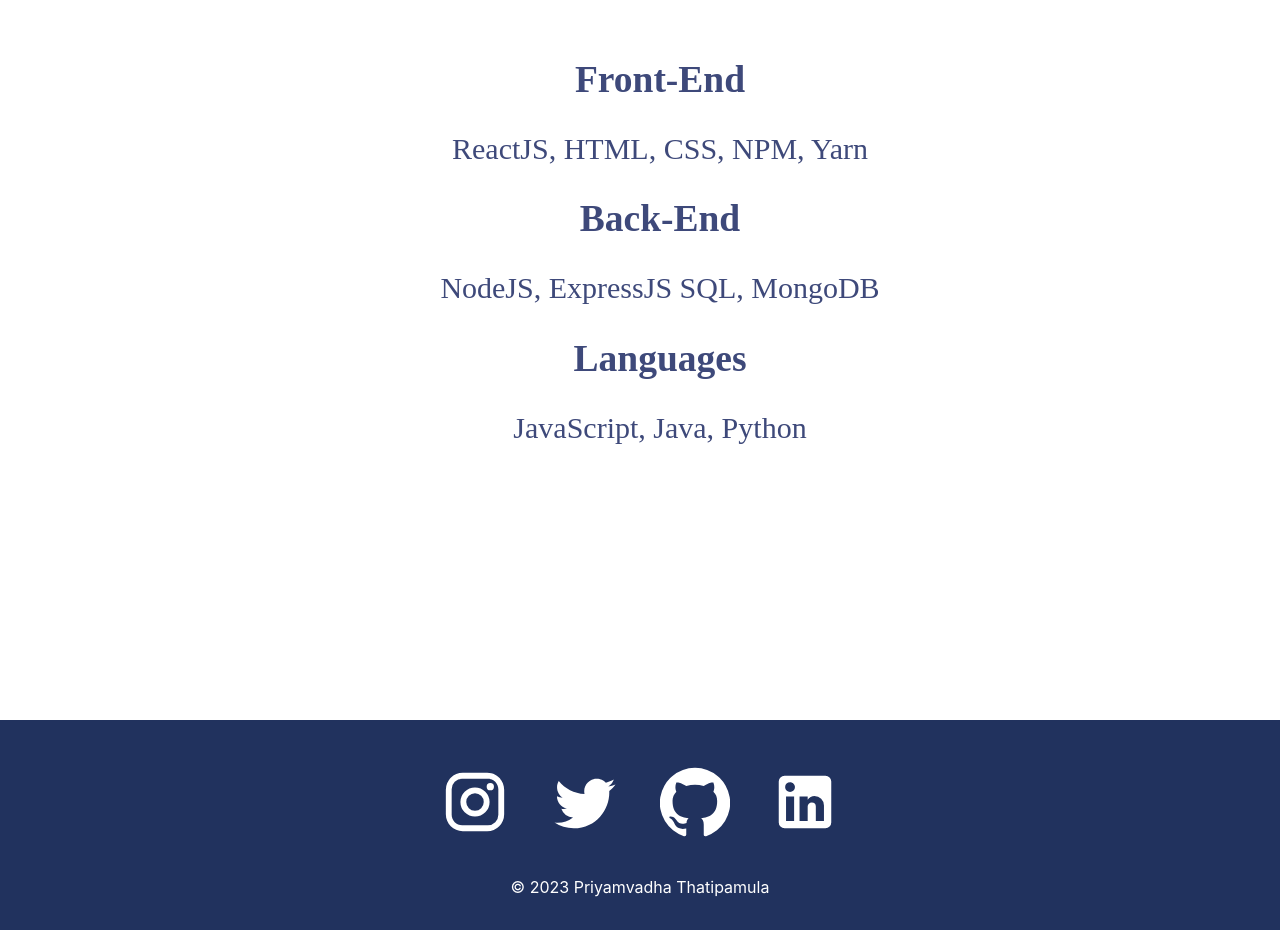
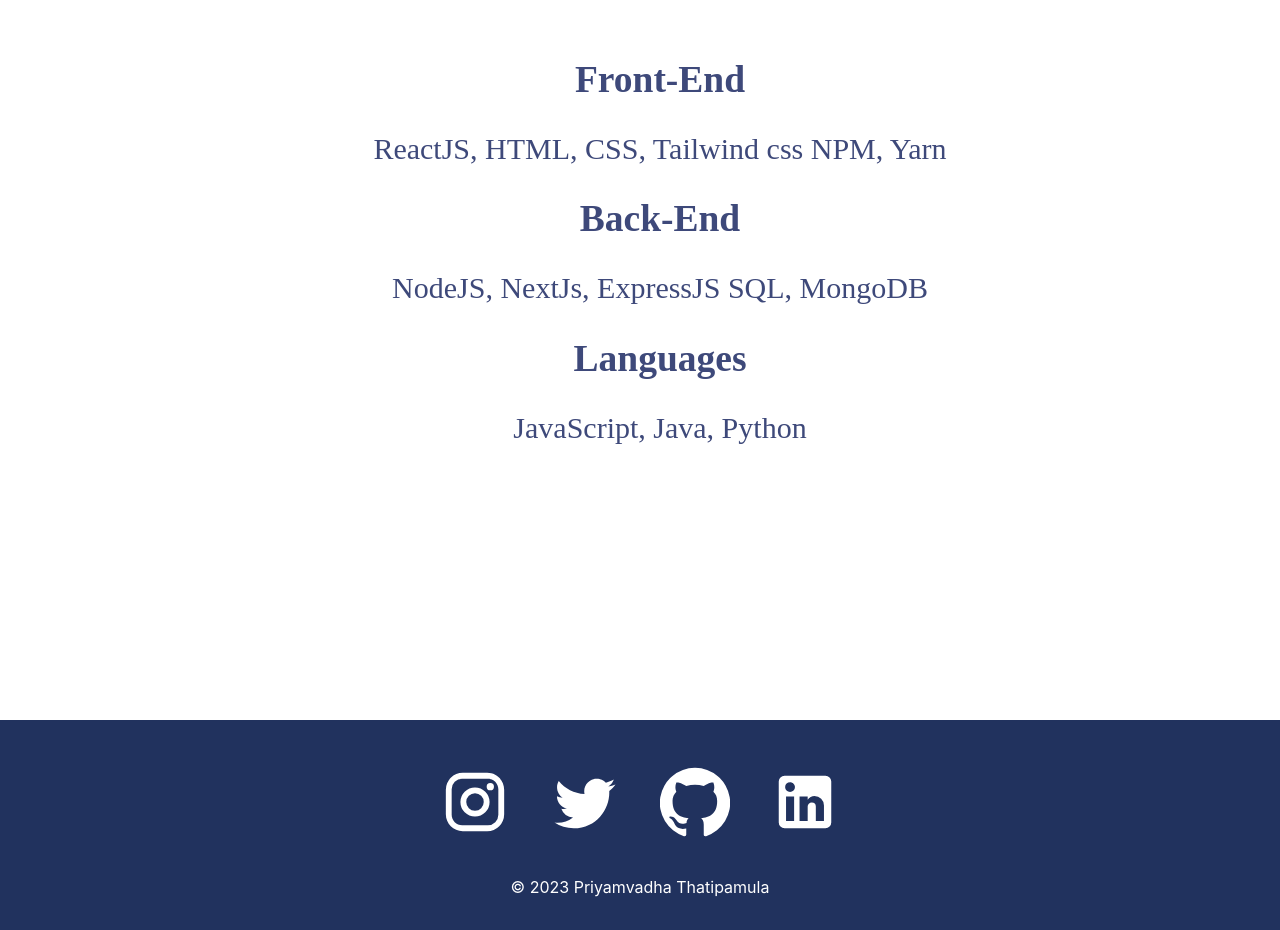
Before and after one commit to Priya-Terminal/personal-website, a React (Create React App) app: page / in a window 1280 px wide. Shown: the part 1000-1930 px from the top of the page. Built offline with nearby package versions, Linux system fonts and the light colour scheme.

Commit message:
skills update

```diff
--- a/src/pages/Home.js
+++ b/src/pages/Home.js
@@ -57,13 +57,13 @@ function Home() {
           <li className="item">
             <h2> Front-End</h2>
             <span>
-              ReactJS, HTML, CSS,  NPM, Yarn
+              ReactJS, HTML, CSS, Tailwind css  NPM, Yarn
             </span>
           </li>
           <li className="item">
             <h2>Back-End</h2>
             <span>
-              NodeJS, ExpressJS
+              NodeJS, NextJs, ExpressJS
               SQL, MongoDB
             </span>
           </li>
--- a/src/styles/Footer.css
+++ b/src/styles/Footer.css
@@ -31,6 +31,7 @@
   .footer {
     padding: 20px;
     text-align: center;
+    margin-top: 50px;
   }
 
   .socialMedia {
```
